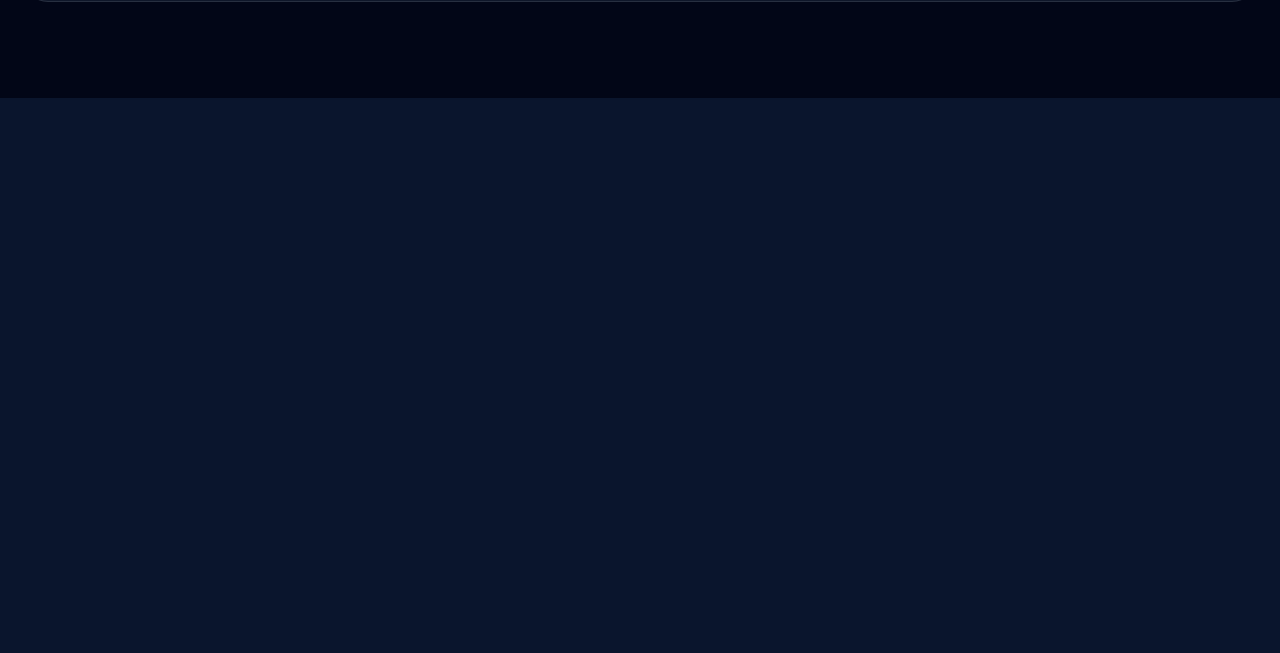
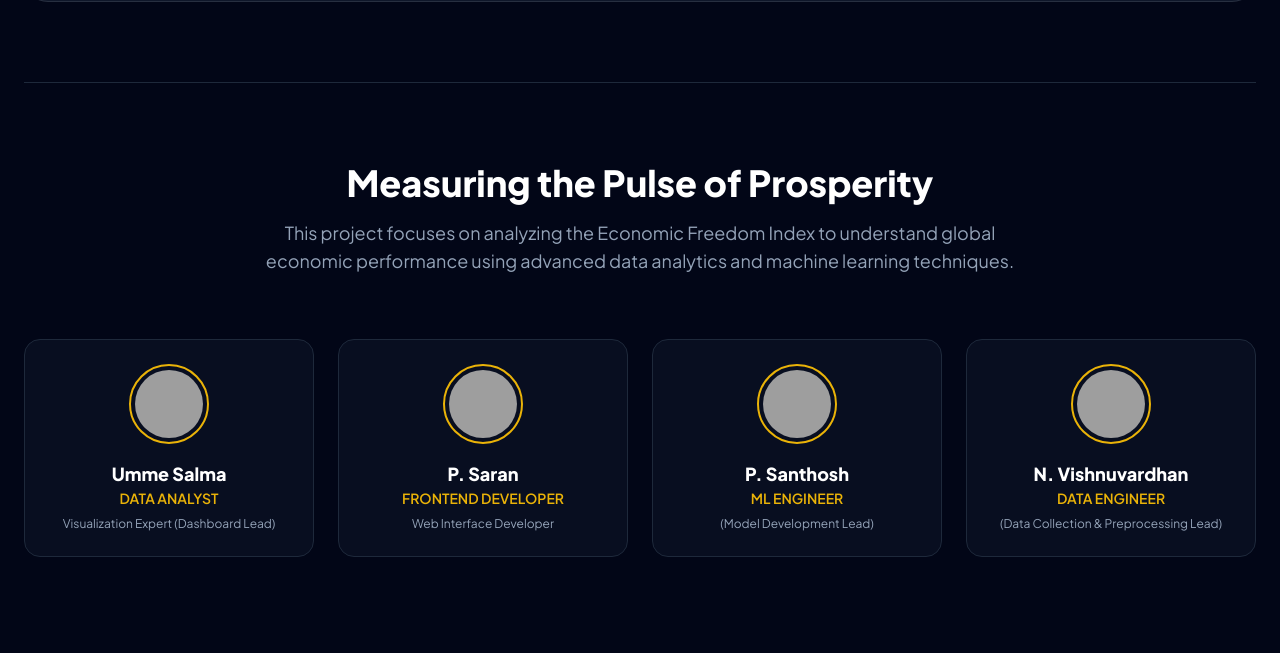
Before and after one commit to poruri-santhosh/My_prosperity_app, a Flask app: page / in a window 1280 px wide. Shown: the part 2878-3531 px from the top of the page. Before the commit the page ends 2976 px from the top, so only its background shows below. Run offline with Flask 3, Linux system fonts and the light colour scheme; some libraries are stand-ins or nearby versions; grey boxes are pictures that could not be loaded.

Commit message:
Modified upload of Prosperity App

```diff
--- a/app.py
+++ b/app.py
@@ -2,53 +2,72 @@ from flask import Flask, render_template, jsonify, request
 import pandas as pd
 import pickle
 import numpy as np
+import os
 
 app = Flask(__name__)
 
-# 1. LOAD YOUR MODEL AT STARTUP
-# This is faster and uses the model you already built
+# 1. LOAD THE MODEL
+# We use 'rb' (read binary) to load the saved pickle file
+model = None
 try:
-    with open('prosperity_model.pkl', 'rb') as f:
+    model_path = os.path.join(os.path.dirname(__file__), 'prosperity_model.pkl')
+    with open(model_path, 'rb') as f:
         model = pickle.load(f)
+    print("✅ Model loaded successfully!")
 except Exception as e:
-    print(f"Error loading model: {e}")
-    model = None
+    print(f"❌ Error loading model: {e}")
 
 # --- Page Routes ---
+
 @app.route('/')
 def index():
-    # Flask looks for this in the 'templates' folder
+    """Main Landing Page with Tableau Stories"""
     return render_template('index.html')
 
 @app.route('/analytics')
 def analytics():
+    """Deep Dive Analytics Page"""
     return render_template('analytics.html')
 
 @app.route('/methodology')
 def methodology():
+    """Technical Details Page"""
     return render_template('methodology.html')
 
 # --- ML API Route ---
+
 @app.route('/api/predict', methods=['POST'])
 def predict():
+    """
+    API endpoint that receives JSON data from the frontend,
+    runs it through the ML model, and returns a prediction.
+    """
+    if model is None:
+        return jsonify({"status": "error", "message": "Model not initialized on server"})
+
     try:
-        # 1. Get input from the web form
+        # Get input data from the JavaScript 'fetch' request
         data = request.json
 
-        # 2. Convert dictionary to the correct array format for ML
-        # Use the same features you used in your Notebook!
-        input_data = np.array([list(data.values())])
+        # Convert dictionary values to a list, then to a 2D numpy array
+        # IMPORTANT: The order of keys in your JS must match the training features
+        features = np.array([list(data.values())])
 
-        # 3. Predict using the LOADED model
-        prediction = model.predict(input_data)[0]
+        # Generate prediction
+        prediction = model.predict(features)[0]
 
         return jsonify({
             "status": "success",
-            "prediction": round(prediction, 2)
+            "prediction": round(float(prediction), 2)
         })
     except Exception as e:
         return jsonify({"status": "error", "message": str(e)})
 
+# --- Health Check (For Render Deployment) ---
+@app.route('/status')
+def status():
+    return jsonify({"status": "online", "model_loaded": model is not None})
+
 if __name__ == '__main__':
-    # Running on port 5000
+    # Local development settings
     app.run(debug=True, port=5000)
--- a/templates/index.html
+++ b/templates/index.html
@@ -12,6 +12,7 @@
         <div class="font-extrabold text-xl tracking-tighter text-white">PULSE<span class="text-blue-500">PRO</span></div>
         <div class="flex gap-8 text-sm font-semibold uppercase tracking-widest text-slate-400">
             <a href="{{ url_for('index') }}" class="text-blue-400">Story</a>
+            <a href="#team" class="hover:text-white transition">Team</a>
             <a href="{{ url_for('analytics') }}" class="hover:text-white transition">Analytics</a>
             <a href="{{ url_for('methodology') }}" class="hover:text-white transition">Tech</a>
         </div>
@@ -25,7 +26,7 @@
     </header>
 
     <main id="viz" class="max-w-7xl mx-auto px-6 pb-24 space-y-20">
-        <div class="dashboard-card overflow-hidden" style="height: 800px;">
+        <div class="dashboard-card overflow-hidden" style="height: 800px; position: relative;">
             <div class="skeleton-overlay absolute inset-0 z-20 flex items-center justify-center bg-slate-900">
                 <div class="loader"></div>
             </div>
@@ -37,7 +38,7 @@
             </div>
         </div>
 
-        <div class="dashboard-card overflow-hidden" style="height: 1200px;">
+        <div class="dashboard-card overflow-hidden" style="height: 1200px; position: relative;">
             <div class="skeleton-overlay absolute inset-0 z-20 flex items-center justify-center bg-slate-900">
                 <div class="loader"></div>
             </div>
@@ -49,11 +50,51 @@
             </div>
         </div>
 
+        <section id="team" class="pt-20 border-t border-slate-800">
+            <div class="text-center mb-16">
+                <h2 class="text-4xl font-black text-white mb-4">Measuring the Pulse of Prosperity</h2>
+                <p class="max-w-3xl mx-auto text-slate-400 text-lg">
+                    This project focuses on analyzing the Economic Freedom Index to understand global economic performance using advanced data analytics and machine learning techniques.
+                </p>
+            </div>
+
+            <div class="grid grid-cols-1 md:grid-cols-2 lg:grid-cols-4 gap-6">
+                <div class="bg-slate-900/50 border border-slate-800 p-6 rounded-2xl hover:border-blue-500 transition-all text-center">
+                    <img src="https://cdn-icons-png.flaticon.com/512/6997/6997662.png" class="w-20 h-20 mx-auto mb-4 border-2 border-yellow-500 rounded-full p-1">
+                    <div class="text-white font-bold text-lg">Umme Salma</div>
+                    <div class="text-yellow-500 text-sm font-semibold uppercase mb-2">Data Analyst</div>
+                    <p class="text-slate-400 text-xs">Visualization Expert (Dashboard Lead)</p>
+                </div>
+
+                <div class="bg-slate-900/50 border border-slate-800 p-6 rounded-2xl hover:border-blue-500 transition-all text-center">
+                    <img src="https://cdn-icons-png.flaticon.com/512/6997/6997674.png" class="w-20 h-20 mx-auto mb-4 border-2 border-yellow-500 rounded-full p-1">
+                    <div class="text-white font-bold text-lg">P. Saran</div>
+                    <div class="text-yellow-500 text-sm font-semibold uppercase mb-2">Frontend Developer</div>
+                    <p class="text-slate-400 text-xs">Web Interface Developer</p>
+                </div>
+
+                <div class="bg-slate-900/50 border border-slate-800 p-6 rounded-2xl hover:border-blue-500 transition-all text-center">
+                    <img src="https://cdn-icons-png.flaticon.com/512/6997/6997674.png" class="w-20 h-20 mx-auto mb-4 border-2 border-yellow-500 rounded-full p-1">
+                    <div class="text-white font-bold text-lg">P. Santhosh</div>
+                    <div class="text-yellow-500 text-sm font-semibold uppercase mb-2">ML Engineer</div>
+                    <p class="text-slate-400 text-xs">(Model Development Lead)</p>
+                </div>
+
+                <div class="bg-slate-900/50 border border-slate-800 p-6 rounded-2xl hover:border-blue-500 transition-all text-center">
+                    <img src="https://cdn-icons-png.flaticon.com/512/6997/6997674.png" class="w-20 h-20 mx-auto mb-4 border-2 border-yellow-500 rounded-full p-1">
+                    <div class="text-white font-bold text-lg">N. Vishnuvardhan</div>
+                    <div class="text-yellow-500 text-sm font-semibold uppercase mb-2">Data Engineer</div>
+                    <p class="text-slate-400 text-xs">(Data Collection & Preprocessing Lead)</p>
+                </div>
+            </div>
+        </section>
+
     </main>
+
     <script src="https://public.tableau.com/javascripts/api/viz_v1.js"></script>
 
     <script>
-    // Quick fix to hide the loader once the page loads
+        // Hide the loader once the page loads
         window.onload = function() {
             document.querySelectorAll('.skeleton-overlay').forEach(el => {
                 el.style.display = 'none';
```
Also changed, not shown: templates/about.html (added, +131 -0 lines). Lines whose indentation alone changed are shown as unchanged.
